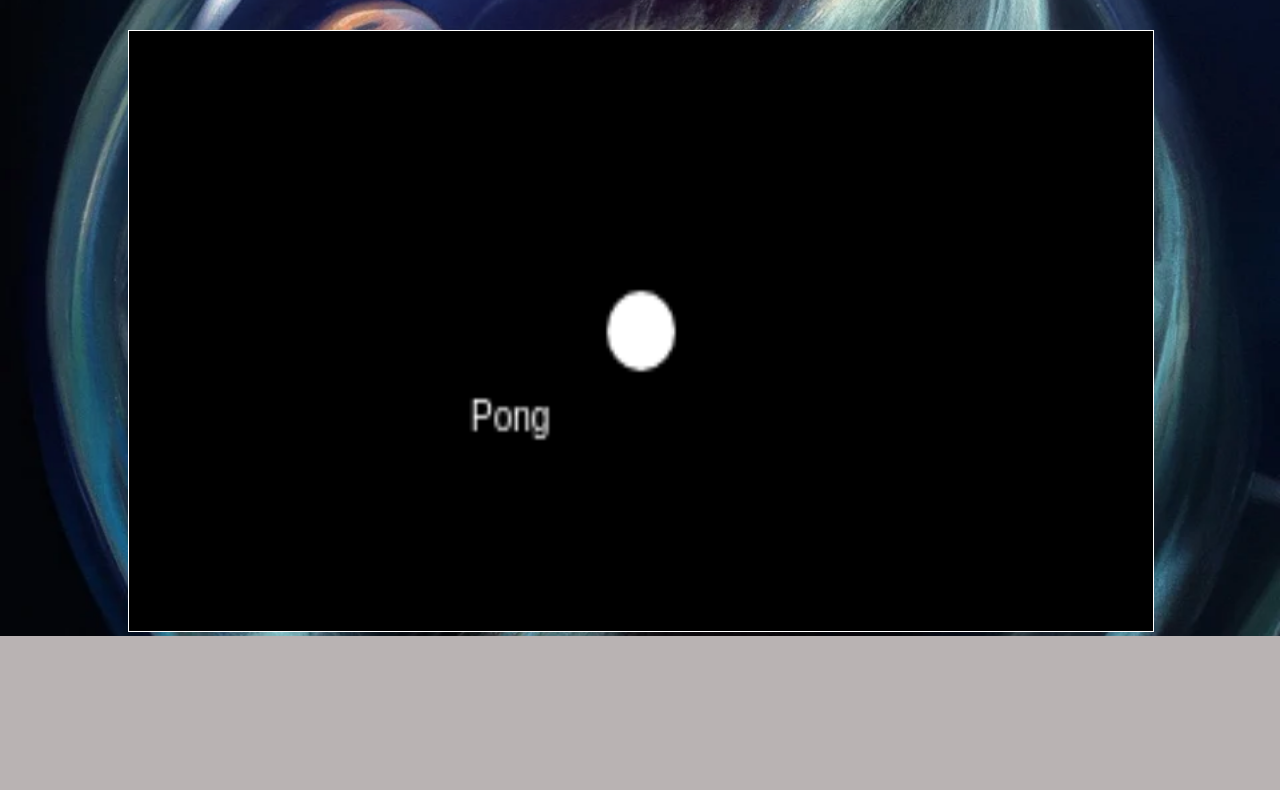
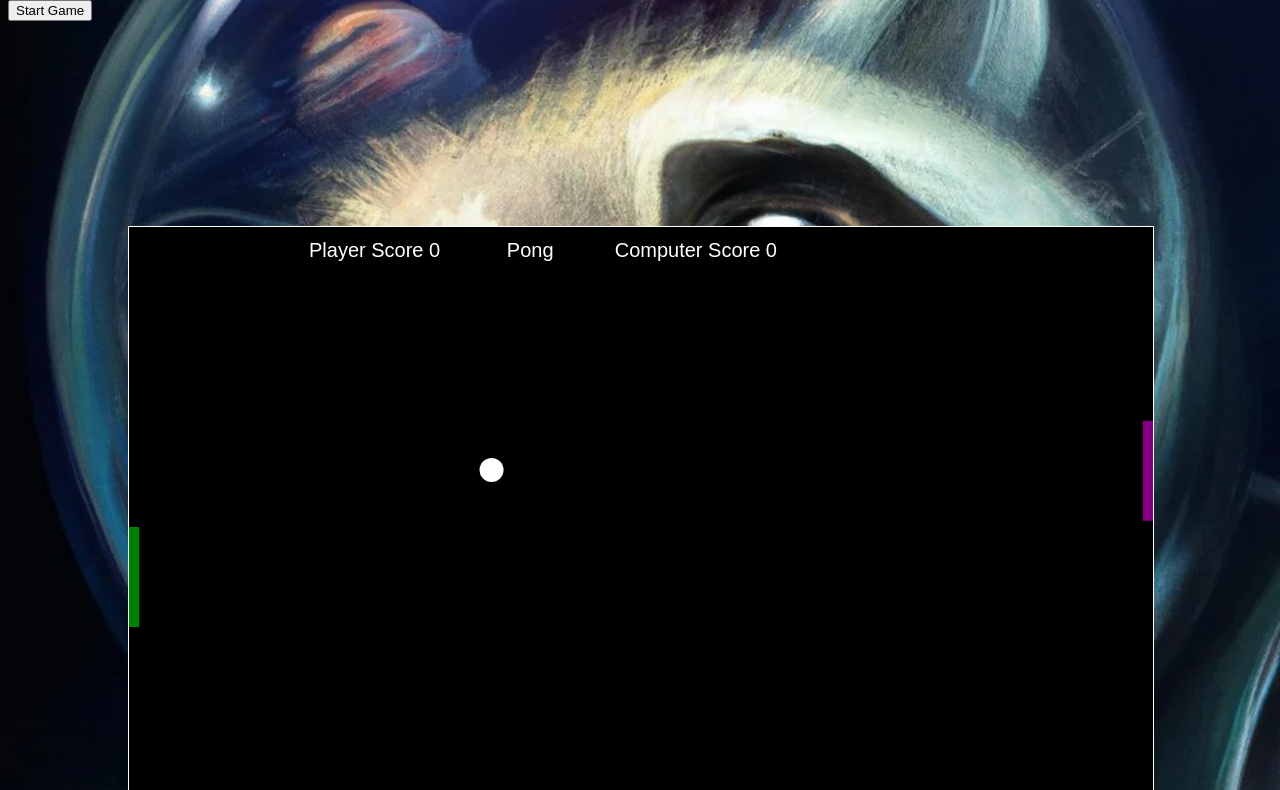
Before and after one commit to GlenThomson/GlenThomson.github.io, a plain HTML site: page Pong.html in a window 1280 px wide. Shown: the part 183-973 px from the top of the page. Before the commit the page ends 819 px from the top, so only its background shows below. Drawn offline with Linux system fonts and the light colour scheme.

Commit message:
Pong game finished needs to be cleaned up

```diff
--- a/Pong.html
+++ b/Pong.html
@@ -10,8 +10,25 @@
 
 </head>
 <body>
-    <div class="container">
-        <canvas id="pongBoard">
+    <header>
+        <img src="images/kitten.jpg" alt="logo" id="kitten_photo">
+    </header>
+
+    <nav>
+        <a href ="#" class = "navlink">Home</a>
+        <a href ="#" class = "navlink">Games</a>
+        <a href ="#" class = "navlink">Algorithms</a>
+        <a href ="random.html" class = "navlink">random</a>
+        <a href ="#" class = "navlink">Machine learning</a>
+        <a href ="Pong.html" class = "navlink">Pong</a>
+
+
+
+    </nav>
+
+    <button>Start Game </button>
+    <div class="container" >
+        <canvas id="pongBoard" width="1024" height="600">
         </canvas>
         <script src="pong.js" >
         </script>
--- a/pong.js
+++ b/pong.js
@@ -1,14 +1,50 @@
 const canvas = document.getElementById("pongBoard");
 const context = canvas.getContext("2d");
+const frameRate = 220;
+let playerScore = 0;
+let computerScore = 0;
+var hit_sound1 = new Audio('sounds/hit_sound1.wav');
+var lose_sound = new Audio('sounds/lose_sound.mp3');
+var hit_sound2 = new Audio('sounds/hit_sound2.wav');
+var scored_sound = new Audio('sounds/scored_sound.wav');
+
+
+
+class Player{
+    constructor(x, y, color,speedY){
+        this.x = x;
+        this.y = y;
+        this.width = canvas.width/100;
+        this.height = canvas.height/6;
+        this.color = color;
+        this.speedY = speedY;
+        this.playerMoving = false;
+        this.direction = "";
+    }
+    draw(){
+        context.fillStyle = this.color;
+        context.fillRect(this.x, this.y, this.width, this.height);
+    }
+    move(direction){
+        if(direction == "up" && this.y > 0){
+            this.y -= this.speedY;
+        }
+        if(direction == "down" && this.y<= canvas.height -this.height){
+            this.y += this.speedY;
+        }
+
+    }
+}
 
 class Ball {
     constructor() {
         this.x = canvas.width/2;
         this.y = canvas.height/2;
-        this.radius = 10;
+        this.radius = 12;
         this.color = "white";
-        this.speedX = 5;
-        this.speedY = 5;
+        this.speedX = 1;
+        this.speedY = 1;
+        this.timeSicneLastHit = 0;
     }
     draw() {
         context.fillStyle = this.color;
@@ -17,36 +53,145 @@ class Ball {
         context.closePath();
         context.fill();
     }
+    move() {
+        this.x += this.speedX;
+        this.y += this.speedY;
+        if ((this.y + this.radius > canvas.height || this.y - this.radius < 0)&&ball.timeSicneLastHit >5) {
+            this.speedY *= -1;
+            hit_sound2.play();
+            ball.timeSicneLastHit += 0;
+        }
+    }
+    resetBall() {
+        this.x = canvas.width/2;
+        this.y = canvas.height/2;
 
+        this.speedX = 1;
+        this.speedY = 1;
+
+    }
 }
-
-let ball = new Ball();
-startGame()
-
-
-
 
 function startGame(){
     update()
 }
 
-function update(){
-    drawBoard();
-    drawText();
-    ball.draw();
+function drawText() {
+    context.font = "20px Arial";
+    context.fillStyle = "white";
+    context.fillText("Player Score "+playerScore+"            Pong           "+"Computer Score " +computerScore,180,30);
 }
-
-function drawText() {
-    context.font = "10px Arial";
-    context.fillStyle = "white";
-    context.fillText("Pong",100,100);
-
-}
-
-
 
 
 function drawBoard(){
     context.fillStyle = "black";
     context.fillRect(0,0,canvas.width,canvas.height);
 }
+
+
+function update(){
+    //draweverything on the canvas
+    drawBoard();
+    drawText();
+    ball.draw();
+    player1.draw();
+    player2.draw();
+
+    //move the ball
+    ball.move()
+    //check if the ball has hit the goal
+    checkGoal();
+
+    //check if the ball has hit the paddle
+    checkPaddleHit(player1);
+    checkPaddleHit(player2);
+
+    //check for player key presses
+    window.addEventListener("keydown", eventHandler);
+    window.addEventListener("keyup", eventHandler);
+    //if key is still down then move the player paddle
+    player1.move(player1.direction);
+
+    //move computer paddle
+    computerPaddleMovement();
+
+    //add to time since last hit for ball
+    ball.timeSicneLastHit += 1;
+}
+
+function computerPaddleMovement(){
+    if(ball.y-player2.height/2 < player2.y){
+        player2.move("up");
+    }
+    else if(ball.y -player2.height/2> player2.y){
+        player2.move("down");
+    }
+}
+
+
+function checkGoal(){
+    if(ball.x + ball.radius > canvas.width){
+        playerScore++;
+        ball.resetBall();
+        scored_sound.play();
+    }
+    if(ball.x - ball.radius < 0){
+        computerScore++;
+        lose_sound.play();
+        ball.resetBall();
+    }
+}
+
+function checkPaddleHit(Player){
+    let half_paddle_height = Player.height/2;
+    if(ball.x + ball.radius > Player.x && ball.x - ball.radius < Player.x + Player.width && ball.y + ball.radius > Player.y && ball.y - ball.radius < Player.y + Player.height && ball.timeSicneLastHit > 5){
+        ball.timeSicneLastHit += 0;
+        if(ball.x < canvas.width/2){//if the ball hit player
+            if(ball.y > Player.y + half_paddle_height){
+                ball.speedY += (ball.y - Player.y -half_paddle_height)/half_paddle_height;
+            }
+            else{
+                ball.speedY -= (ball.y - Player.y)/half_paddle_height;
+            }
+        }
+        else{ // if the ball hit the computer paddle
+
+        }
+        //checks to makes sure ball isnt moving to fast in y direction
+        if(Math.abs(ball.speedY) > Math.abs(ball.speedX)){
+            ball.speedY = Math.abs(ball.speedX) * Math.sign(ball.speedY);
+        }
+        ball.speedX *= -1.05;
+        hit_sound1.play();
+
+    }
+}
+
+
+function eventHandler(event){
+    if(event.type == "keydown" && event.keyCode == 38){
+        player1.playerMoving = true;
+        player1.direction = "up";
+    }
+    else if(event.type == "keydown" && event.keyCode == 40){
+        player1.playerMoving = true;
+        player1.direction = "down";
+    }
+    else if(event.type == "keyup" && event.keyCode == 38){
+        player1.playerMoving = false;
+        player1.direction = "";
+
+    }
+    else if(event.type == "keyup" && event.keyCode == 40){
+        player1.playerMoving = false;
+        player1.direction = "";
+    }
+}
+
+
+
+let ball = new Ball();
+let player1 = new Player(0, canvas.height/2, "green", 2);
+let player2 = new Player(canvas.width-player1.width, canvas.height/2, "purple",1.8);
+startGame()
+setInterval(update,1000/frameRate);
--- /dev/null
+++ b/server/server.js
@@ -0,0 +1 @@
+const io = require('socket.io')();
--- a/styles.css
+++ b/styles.css
@@ -99,7 +99,7 @@ section{
 /*css for pong game  */
 #pongBoard {
     width: 100%;
-    height: 600px;
+    height: 100%;
     position: relative;
     overflow: hidden;
     margin: auto;
```
Also changed, not shown: index.html (+1 -1 lines), 4 other files.
